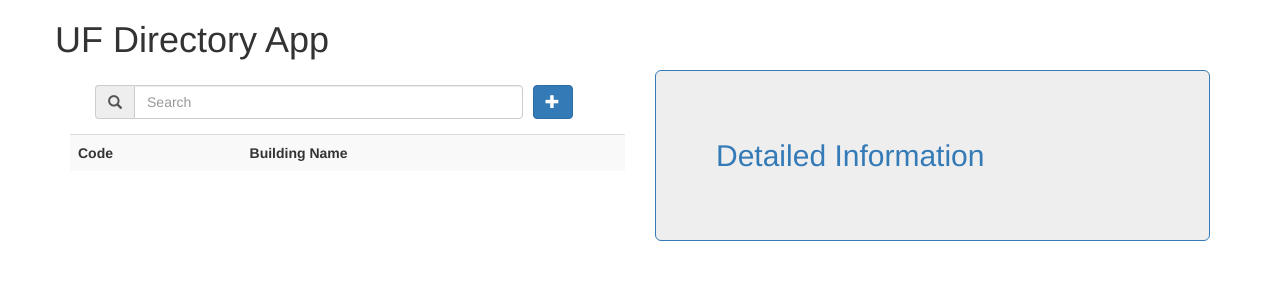
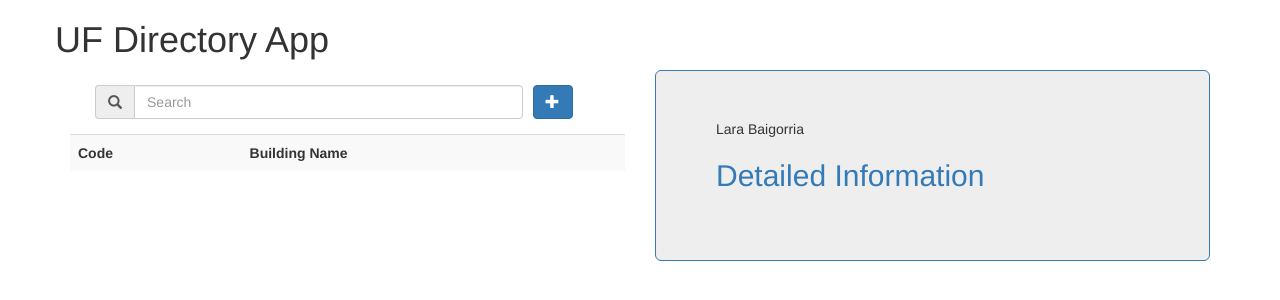
Before and after one commit to NickTateo/cen3031-group-3, a website: page client/index.html in a window 1280 px wide. Drawn offline with nearby package versions, Linux system fonts and the light colour scheme; no server answers.

Commit message:
Lara_Change

```diff
--- a/client/index.html
+++ b/client/index.html
@@ -47,6 +47,7 @@
       </div>
       <div class="col-md-6">
         <div class="jumbotron border">
+          Lara Baigorria
           <h2 style="color:#337ab7;">Detailed Information</h2>
           <div>
             <h3>{{detailedInfo.name}}</h3>
```
